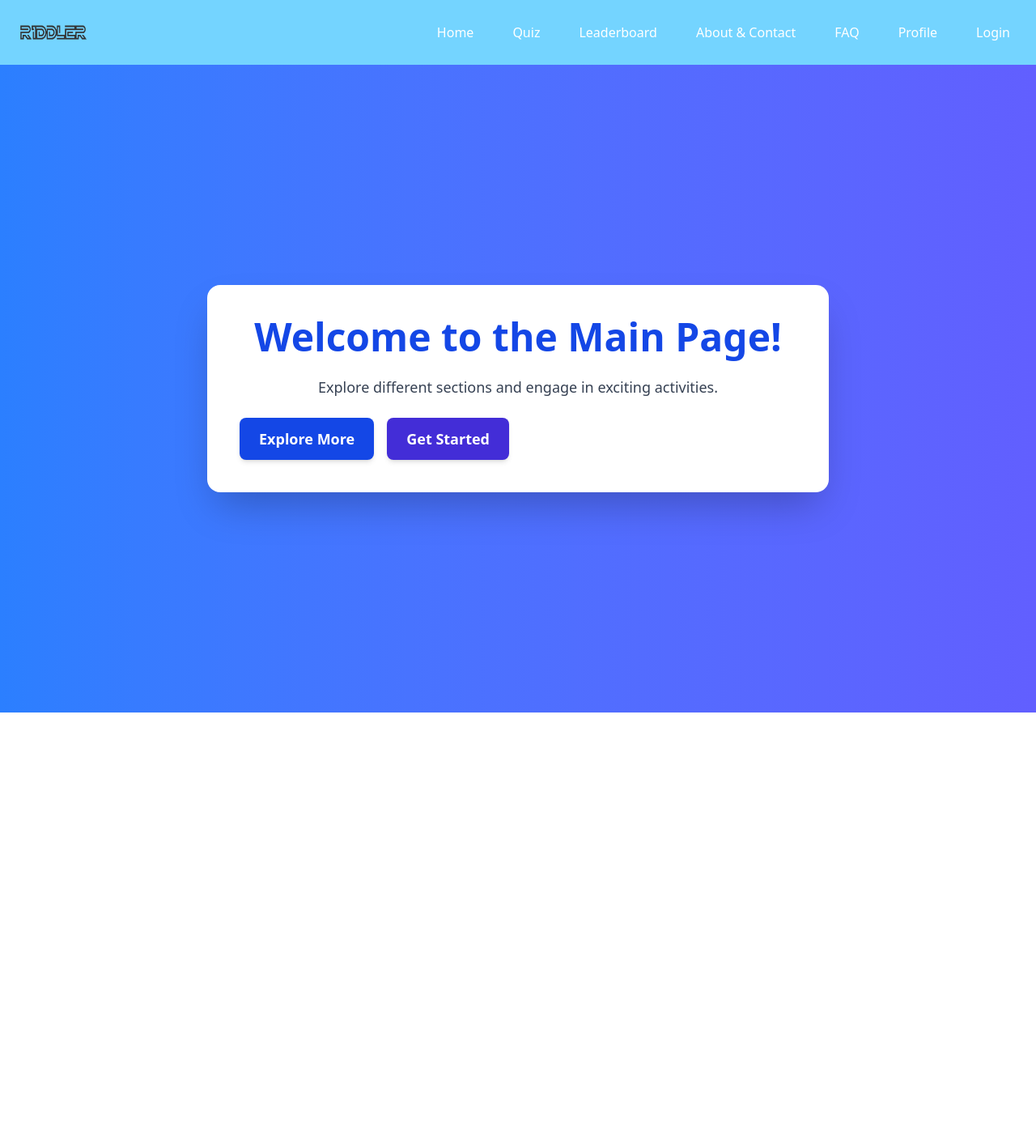
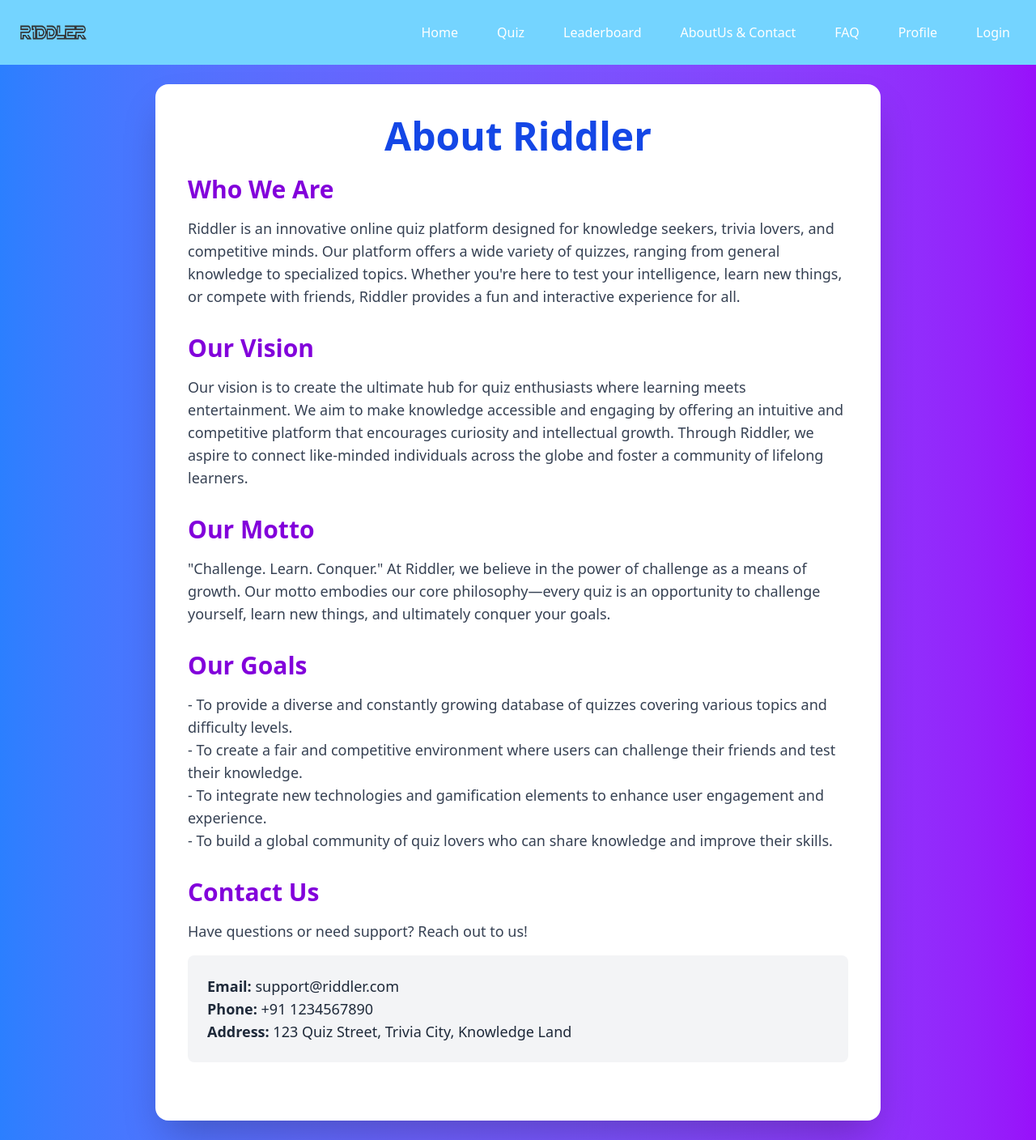
Before and after one commit to Sujal20805/Riddler, a React (Vite) app in the folder Frontend/: page /about-us in a window 1280 px wide. Shown: the whole page at 81% size. Before the commit the page ends 880 px from the top, so only its background shows below. Built offline with nearby package versions, Linux system fonts and the light colour scheme.

Commit message:
update 4

```diff
--- a/Frontend/src/Components/Navbar.jsx
+++ b/Frontend/src/Components/Navbar.jsx
@@ -9,7 +9,7 @@ const Navbar = () => {
     <nav className="bg-sky-300 text-white p-4 shadow-lg">
       <div className="container w-max flex justify-between items-center">
         <Link to="/" className="flex items-center text-2xl font-bold">
-          <img src={logo} alt="Logo" className="w-25 h-12" />
+          <img src={logo} alt="Logo" className="w-25 h-12 hover:bg-blue-300" />
         </Link>
 
         <button
@@ -23,25 +23,25 @@ const Navbar = () => {
 
 
         <div className="hidden md:flex space-x-6 absolute right-5">
-          <Link to="/home" className="hover:text-yellow-300 hover:bg-purple-600 p-3  rounded">
+          <Link to="/home" className="hover:text-emerald-400 hover:bg-blue-300 p-3  rounded">
             Home
           </Link>
-          <Link to="/quiz" className="hover:text-yellow-300 hover:bg-purple-600 p-3 rounded">
+          <Link to="/quiz" className="hover:text-emerald-400 hover:bg-blue-300 p-3 rounded">
             Quiz
           </Link>
-          <Link to="/leaderboard" className="hover:text-yellow-300 hover:bg-purple-600 p-3 rounded">
+          <Link to="/leaderboard" className="hover:text-emerald-400 hover:bg-blue-300 p-3 rounded">
             Leaderboard
           </Link>
-          <Link to="/about-us" className="hover:text-yellow-300 hover:bg-purple-600 p-3 rounded">
-            About & Contact
+          <Link to="/about-us" className="hover:text-emerald-400 hover:bg-blue-300 p-3 rounded">
+            AboutUs & Contact
           </Link>
-          <Link to="/faq" className="hover:text-yellow-300 hover:bg-purple-600 p-3 rounded">
+          <Link to="/faq" className="hover:text-emerald-400 hover:bg-blue-300 p-3 rounded">
             FAQ
           </Link>
-          <Link to="/profile" className="hover:text-yellow-300 hover:bg-purple-600 p-3 rounded">
+          <Link to="/profile" className="hover:text-emerald-400 hover:bg-blue-300 p-3 rounded">
             Profile
           </Link>
-          <Link to="/login" className="hover:text-yellow-300 hover:bg-purple-600 p-3 rounded">
+          <Link to="/login" className="hover:text-emerald-400 hover:bg-blue-300 p-3 rounded">
             Login
           </Link>
         </div>
@@ -56,49 +56,49 @@ const Navbar = () => {
         <div className="flex flex-col items-center space-y-2">
           <Link
             to="/home"
-            className="hover:text-yellow-300 block py-2 px-4 w-full text-center"
+            className="hover:text-emerald-400 block py-2 px-4 w-full text-center"
           >
             Home
           </Link>
           <Link
             to="/quiz"
-            className="hover:text-yellow-300 block py-2 px-4 w-full text-center"
+            className="hover:text-emerald-400 block py-2 px-4 w-full text-center"
           >
             Quiz
           </Link>
           <Link
             to="/leaderboard"
-            className="hover:text-yellow-300 block py-2 px-4 w-full text-center" // Added block, padding, and width
+            className="hover:text-emerald-400 block py-2 px-4 w-full text-center" // Added block, padding, and width
           >
             Leaderboard
           </Link>
           <Link
             to="/about-us"
-            className="hover:text-yellow-300 block py-2 px-4 w-full text-center" // Added block, padding, and width
+            className="hover:text-emerald-400 block py-2 px-4 w-full text-center" // Added block, padding, and width
           >
             About & Contact
           </Link>
           <Link
             to="/faq"
-            className="hover:text-yellow-300 block py-2 px-4 w-full text-center" // Added block, padding, and width
+            className="hover:text-emerald-400 block py-2 px-4 w-full text-center" // Added block, padding, and width
           >
             FAQ
           </Link>
           <Link
             to="/profile"
-            className="hover:text-yellow-300 block py-2 px-4 w-full text-center" // Added block, padding, and width
+            className="hover:text-emerald-400 block py-2 px-4 w-full text-center" // Added block, padding, and width
           >
             Profile
           </Link>
           <Link
             to="/login"
-            className="hover:text-yellow-300 block py-2 px-4 w-full text-center" // Added block, padding, and width
+            className="hover:text-emerald-400 block py-2 px-4 w-full text-center" // Added block, padding, and width
           >
             Login
           </Link>
           <Link
             to="/signup"
-            className="hover:text-yellow-300 block py-2 px-4 w-full text-center" // Added block, padding, and width
+            className="hover:text-emerald-400 block py-2 px-4 w-full text-center" // Added block, padding, and width
           >
             Signup
           </Link>
--- /dev/null
+++ b/Frontend/src/Pages/AboutUs.jsx
@@ -0,0 +1,61 @@
+import React from "react";
+import { Link } from "react-router-dom";
+function Home(){
+    return(
+<div className="flex flex-col items-center justify-center min-h-screen bg-gradient-to-r from-blue-500 to-purple-600 p-6">
+      <div className="bg-white p-10 rounded-2xl shadow-2xl w-full max-w-4xl">
+        <h1 className="text-5xl font-extrabold text-blue-700 text-center mb-6">About Riddler</h1>
+
+        <section className="mb-8">
+          <h2 className="text-3xl font-bold text-purple-700 mb-4">Who We Are</h2>
+          <p className="text-gray-700 text-lg">
+            Riddler is an innovative online quiz platform designed for knowledge seekers, trivia lovers, and competitive minds.
+            Our platform offers a wide variety of quizzes, ranging from general knowledge to specialized topics. Whether you're here
+            to test your intelligence, learn new things, or compete with friends, Riddler provides a fun and interactive experience for all.
+          </p>
+        </section>
+
+        <section className="mb-8">
+          <h2 className="text-3xl font-bold text-purple-700 mb-4">Our Vision</h2>
+          <p className="text-gray-700 text-lg">
+            Our vision is to create the ultimate hub for quiz enthusiasts where learning meets entertainment. We aim to make knowledge
+            accessible and engaging by offering an intuitive and competitive platform that encourages curiosity and intellectual growth.
+            Through Riddler, we aspire to connect like-minded individuals across the globe and foster a community of lifelong learners.
+          </p>
+        </section>
+
+        <section className="mb-8">
+          <h2 className="text-3xl font-bold text-purple-700 mb-4">Our Motto</h2>
+          <p className="text-gray-700 text-lg">
+            "Challenge. Learn. Conquer." At Riddler, we believe in the power of challenge as a means of growth. Our motto embodies our
+            core philosophy—every quiz is an opportunity to challenge yourself, learn new things, and ultimately conquer your goals.
+          </p>
+        </section>
+
+        <section className="mb-8">
+          <h2 className="text-3xl font-bold text-purple-700 mb-4">Our Goals</h2>
+          <p className="text-gray-700 text-lg">
+            - To provide a diverse and constantly growing database of quizzes covering various topics and difficulty levels.<br/>
+            - To create a fair and competitive environment where users can challenge their friends and test their knowledge.<br/>
+            - To integrate new technologies and gamification elements to enhance user engagement and experience.<br/>
+            - To build a global community of quiz lovers who can share knowledge and improve their skills.
+          </p>
+        </section>
+
+        <section className="mb-8">
+          <h2 className="text-3xl font-bold text-purple-700 mb-4">Contact Us</h2>
+          <p className="text-gray-700 text-lg mb-4">
+            Have questions or need support? Reach out to us!
+          </p>
+          <div className="bg-gray-100 p-6 rounded-lg">
+            <p className="text-lg text-gray-800"><strong>Email:</strong> support@riddler.com</p>
+            <p className="text-lg text-gray-800"><strong>Phone:</strong> +91 1234567890</p>
+            <p className="text-lg text-gray-800"><strong>Address:</strong> 123 Quiz Street, Trivia City, Knowledge Land</p>
+          </div>
+        </section>
+      </div>
+    </div>
+    );
+}
+
+export default Home;
--- a/Frontend/src/main.jsx
+++ b/Frontend/src/main.jsx
@@ -6,6 +6,7 @@ import MainPage from "./Pages/MainPage.jsx";
 import Home from "./Components/Home.jsx";
 import Login from "./Pages/Login.jsx";
 import SignUp from "./Pages/SignUp.jsx";
+import AboutUs from "./Pages/AboutUs.jsx";
 const router = createBrowserRouter([
   {
     path: "/",
@@ -25,11 +26,11 @@ const router = createBrowserRouter([
       },
       {
         path: "/Home",
-        element: <MainPage />,
+        element: <Home />,
       },
       {
         path: "/about-us",
-        element: <MainPage />,
+        element: <AboutUs />,
       },
       {
         path: "/faq",
```
